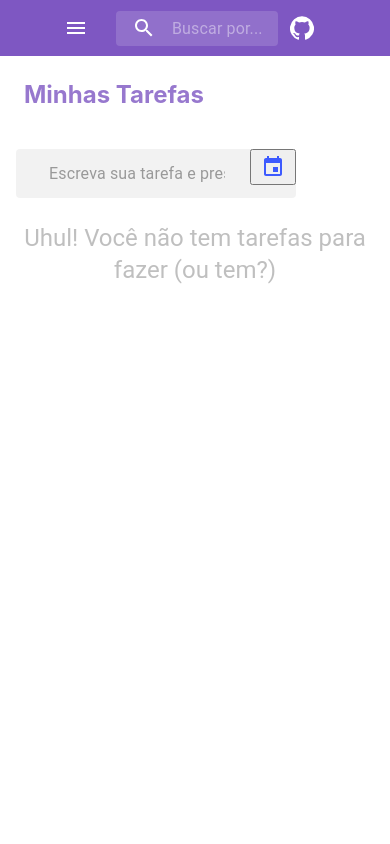
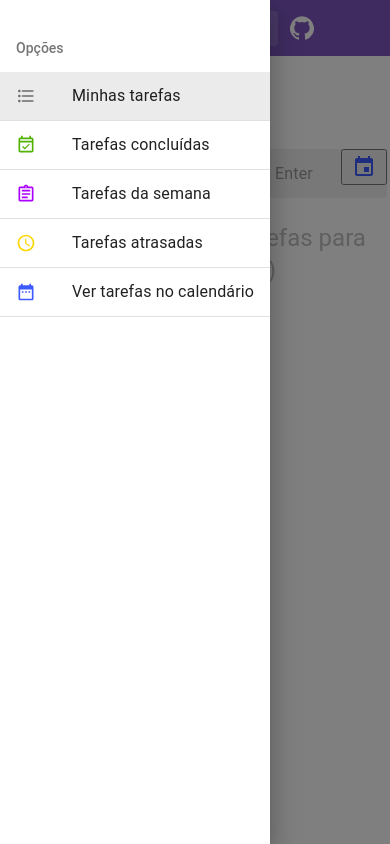
Before and after one commit to rafahsena/todo-list, a React (Create React App) app: page / in a window 390 px wide. Both pictures are taken after a click on the button 76 px from the left and 28 px from the top of the page. Built offline with nearby package versions, Linux system fonts and the light colour scheme.

Commit message:
fix CSS and made it more mobile friendly

```diff
--- /dev/null
+++ b/src/components/Sidebar/Sidebar.js
@@ -0,0 +1,15 @@
+import React from "react";
+import useStyles from "./styles";
+import Container from "@material-ui/core/Container";
+
+const Sidebar = props => {
+  const classes = useStyles();
+
+  return (
+    <Container disableGutters className={classes.sidebar}>
+      {props.children}
+    </Container>
+  );
+};
+
+export default Sidebar;
--- a/src/containers/App/App.js
+++ b/src/containers/App/App.js
@@ -1,14 +1,15 @@
 import React, { useState } from "react";
 import "./App.css";
 import Todos from "../Todos/Todos";
-import Header from "../../components/Header/Header";
+import Header from "../Header/Header";
 import { createMuiTheme, ThemeProvider } from "@material-ui/core/styles";
-import Sidebar from "../Sidebar/Sidebar";
+import Sidebar from "../../components/Sidebar/Sidebar";
 import Grid from "@material-ui/core/Grid";
 import Box from "@material-ui/core/Box";
 import indigo from "@material-ui/core/colors/indigo";
 import Hidden from "@material-ui/core/Hidden";
 import Calendar from "../../components/Calendar/Calendar";
+import OptionList from "../OptionsList/OptionsList";
 import InputBase from "@material-ui/core/InputBase";
 
 export default function App() {
@@ -41,7 +42,7 @@ export default function App() {
   return (
     <ThemeProvider theme={theme}>
       <Box className="wrapper" display="flex" flexDirection="column">
-        <Header>
+        <Header list={<OptionList filterTodos={filterTodos} />}>
           <InputBase
             placeholder="Buscar por..."
             inputProps={{
@@ -55,8 +56,10 @@ export default function App() {
           <Grid container>
             <Hidden smDown>
               <Grid item md={2}>
-                <Sidebar filterTodos={filterTodos}>
-                  <Calendar todos={todos} />
+                <Sidebar>
+                  <OptionList filterTodos={filterTodos}>
+                    <Calendar todos={todos} />
+                  </OptionList>
                 </Sidebar>
               </Grid>
             </Hidden>
--- a/src/components/Header/Header.js
+++ b/src/containers/Header/Header.js
@@ -1,4 +1,4 @@
-import React from "react";
+import React, { useState } from "react";
 import AppBar from "@material-ui/core/AppBar";
 import Toolbar from "@material-ui/core/Toolbar";
 import IconButton from "@material-ui/core/IconButton";
@@ -10,16 +10,24 @@ import SearchIcon from "@material-ui/icons/Search";
 import GitHubIcon from "@material-ui/icons/GitHub";
 import Badge from "@material-ui/core/Badge";
 import Link from "@material-ui/core/Link";
+import SwipeableDrawer from "@material-ui/core/SwipeableDrawer";
+import Hidden from "@material-ui/core/Hidden";
 
 const Header = props => {
   const classes = useStyles();
+  const [open, setOpen] = useState(false);
+
+  const toggleDrawer = bool => {
+    setOpen(bool);
+  };
 
   return (
     <div>
-      <AppBar position="static" elevation={0}>
+      <AppBar position="static" elevation={0} className={classes.appBar}>
         <Container maxWidth="xl">
           <Toolbar className={classes.header}>
             <IconButton
+              onClick={() => toggleDrawer(true)}
               edge="start"
               className={classes.menuButton}
               color="inherit"
@@ -57,6 +65,22 @@ const Header = props => {
           </Toolbar>
         </Container>
       </AppBar>
+      <Hidden mdUp>
+        <SwipeableDrawer
+          open={open}
+          onClose={() => toggleDrawer(false)}
+          anchor="left"
+          onOpen={() => toggleDrawer(true)}
+          disableGutters
+        >
+          <div
+            onClick={() => toggleDrawer(false)}
+            onKeyDown={() => toggleDrawer(false)}
+          >
+            {props.list}
+          </div>
+        </SwipeableDrawer>
+      </Hidden>
     </div>
   );
 };
--- a/src/components/Header/styles.js
+++ b/src/containers/Header/styles.js
@@ -5,6 +5,9 @@ const useStyles = makeStyles(theme => ({
     display: 'flex',
     justifyContent: 'space-between',
     margin: theme.spacing(0, 4),
+  },
+  appBar: {
+    zIndex: theme.zIndex.drawer + 1,
   },
   menuButton: {
     marginRight: theme.spacing(2),
--- a/src/containers/Sidebar/Sidebar.js
+++ b/src/containers/OptionsList/OptionsList.js
@@ -1,23 +1,27 @@
-import React, { useState } from "react";
+import React, {useState} from "react";
+import moment from "moment";
 import useStyles from "./styles";
-import moment from "moment";
-import Container from "@material-ui/core/Container";
 import List from "@material-ui/core/List";
 import ListItem from "@material-ui/core/ListItem";
 import ListSubheader from "@material-ui/core/ListSubheader";
 import ListItemText from "@material-ui/core/ListItemText";
 import ListItemIcon from "@material-ui/core/ListItemIcon";
-import EventAvailableIcon from '@material-ui/icons/EventAvailableOutlined';
+import EventAvailableIcon from "@material-ui/icons/EventAvailableOutlined";
 import DateRangeIcon from "@material-ui/icons/DateRange";
-import AssignmentOutlinedIcon from '@material-ui/icons/AssignmentOutlined';
-import FormatListBulletedOutlinedIcon from '@material-ui/icons/FormatListBulletedOutlined';
-import QueryBuilderOutlinedIcon from '@material-ui/icons/QueryBuilderOutlined';
+import AssignmentOutlinedIcon from "@material-ui/icons/AssignmentOutlined";
+import FormatListBulletedOutlinedIcon from "@material-ui/icons/FormatListBulletedOutlined";
+import QueryBuilderOutlinedIcon from "@material-ui/icons/QueryBuilderOutlined";
 import CalendarDialog from "../../components/Calendar/CalendarDialog";
 
-const Sidebar = props => {
+const OptionList = props => {
   const classes = useStyles();
   const [open, setOpen] = useState(false);
   const [selectedIndex, setSelectedIndex] = useState(0);
+
+  const handleClick = (index, callback) => {
+    setSelectedIndex(index);
+    props.filterTodos(callback);
+  };
 
   const closeCalendar = () => {
     setOpen(false);
@@ -26,18 +30,9 @@ const Sidebar = props => {
   const showCalendar = () => {
     setOpen(true);
   };
-
-  const handleClick = (index, callback) => {
-    setSelectedIndex(index);
-    props.filterTodos(callback);
-  }
-
   const notDone = todo => !todo.isDone;
   const done = todo => todo.isDone;
   const weekTasks = todo => {
-    if (todo.isDone) {
-      return false;
-    }
     const today = moment().startOf("day");
     const todoDate = moment(todo.date);
     const endDate = moment(today)
@@ -46,16 +41,13 @@ const Sidebar = props => {
     return todoDate.isBetween(today, endDate, null, "[]");
   };
   const overdue = todo => {
-    if (todo.isDone) {
-      return false;
-    }
     const today = moment().startOf("day");
     const todoDate = moment(todo.date);
     return todoDate.isBefore(today);
   };
 
   return (
-    <Container disableGutters className={classes.sidebar}>
+    <React.Fragment>
       <List
         component="nav"
         className={classes.root}
@@ -109,7 +101,10 @@ const Sidebar = props => {
           key="overdue"
         >
           <ListItemIcon>
-            <QueryBuilderOutlinedIcon fontSize="small" className={classes.overdue} />
+            <QueryBuilderOutlinedIcon
+              fontSize="small"
+              className={classes.overdue}
+            />
           </ListItemIcon>
           <ListItemText>Tarefas atrasadas</ListItemText>
         </ListItem>
@@ -123,8 +118,8 @@ const Sidebar = props => {
       <CalendarDialog open={open} closeCalendar={closeCalendar}>
         {props.children}
       </CalendarDialog>
-    </Container>
+    </React.Fragment>
   );
 };
 
-export default Sidebar;
+export default OptionList;
--- /dev/null
+++ b/src/containers/OptionsList/styles.js
@@ -0,0 +1,25 @@
+import { makeStyles } from "@material-ui/core/styles";
+
+const useStyles = makeStyles(theme => ({
+
+  title: {
+    margin: theme.spacing(3),
+    color: theme.palette.secondary.light,
+  },
+  done: {
+    color: "#52b202",
+  },
+  overdue: {
+    color: "#ffd600",
+  },
+  week: {
+    color: "#aa00ff"
+  },
+  root: {
+    width: "100%",
+    maxWidth: 360,
+    padding: theme.spacing(3, 0),
+  }
+}));
+
+export default useStyles;
--- a/src/containers/Todos/AddTodo/styles.js
+++ b/src/containers/Todos/AddTodo/styles.js
@@ -4,13 +4,11 @@ const useStyles = makeStyles(theme => ({
   addTodo: {
     position: "relative",
     margin: theme.spacing(2),
-    width: 280,
     display: "inline-flex",
+    justifySelf: "center",
     borderRadius: theme.shape.borderRadius,
     backgroundColor: fade(theme.palette.common.black, 0.05),
-    [theme.breakpoints.up("sm")]: {
-      width: "95%"
-    }
+    width: "95%"
   },
   inputRoot: {
     padding: theme.spacing(0.75, 2),
--- a/src/containers/Todos/Todo/Todo.js
+++ b/src/containers/Todos/Todo/Todo.js
@@ -1,4 +1,5 @@
 import React, { useState, useEffect } from "react";
+import useStyles from "./styles";
 import ListItem from "@material-ui/core/ListItem";
 import ListItemIcon from "@material-ui/core/ListItemIcon";
 import ListItemText from "@material-ui/core/ListItemText";
@@ -7,14 +8,23 @@ import ListItemSecondaryAction from "@material-ui/core/ListItemSecondaryAction";
 import IconButton from "@material-ui/core/IconButton";
 import DeleteIcon from "@material-ui/icons/Delete";
 import DeleteDialog from "../../../components/DeleteDialog/DeleteDialog";
+import SwipeableDrawer from "@material-ui/core/SwipeableDrawer";
+import Hidden from "@material-ui/core/Hidden";
 
 const Todo = props => {
+  const classes = useStyles();
+  const [drawerOpen, setDrawerOpen] = useState(false);
   const [dialogOpen, setDialogOpen] = useState(false);
   const [checked, setChecked] = useState(props.isDone);
 
   useEffect(() => {
     setChecked(props.isDone);
   }, [props]);
+
+  const toggleDrawer = bool => {
+    setDrawerOpen(bool);
+    props.handleTodoClick(props.id);
+  };
 
   const deleteButton = !props.isDone ? (
     <ListItemSecondaryAction onClick={() => setDialogOpen(true)}>
@@ -26,7 +36,14 @@ const Todo = props => {
 
   return (
     <React.Fragment>
-      <ListItem key={props.id} dense button divider disabled={props.isDone} onClick={() => props.handleTodoClick(props.id)} >
+      <ListItem
+        key={props.id}
+        dense
+        button
+        divider
+        disabled={props.isDone}
+        onClick={() => toggleDrawer(true)}
+      >
         <ListItemIcon>
           <Checkbox
             edge="start"
@@ -45,6 +62,23 @@ const Todo = props => {
         setDialogOpen={setDialogOpen}
         handleDelete={props.deleteTodo}
       ></DeleteDialog>
+      <Hidden mdUp>
+        <SwipeableDrawer
+          open={drawerOpen}
+          onClose={() => toggleDrawer(false)}
+          anchor="right"
+          onOpen={() => toggleDrawer(true)}
+          disableGutters
+          classes={{ paper: classes.editTodo }}
+        >
+          <div
+            onClick={() => toggleDrawer(false)}
+            onKeyDown={() => toggleDrawer(false)}
+          >
+            {props.children}
+          </div>
+        </SwipeableDrawer>
+      </Hidden>
     </React.Fragment>
   );
 };
--- /dev/null
+++ b/src/containers/Todos/Todo/styles.js
@@ -0,0 +1,9 @@
+import { makeStyles } from "@material-ui/core/styles";
+
+const useStyles = makeStyles(theme => ({
+  editTodo:{
+    backgroundColor: "rgba(0,0,0,.02)",
+  }
+}));
+
+export default useStyles;
--- a/src/containers/Todos/Todos.js
+++ b/src/containers/Todos/Todos.js
@@ -94,7 +94,9 @@ const Todos = props => {
           deleteTodo={deleteTodo}
           handleCheckbox={handleCheckbox}
           handleTodoClick={handleTodoClick}
-        />
+        >
+          <EditTodo {...selectedTodo} handleSubmit={handleEditTodoSubmit} />
+        </Todo>
       ))
     ) : (
       <Typography variant="h5" className={classes.empty}>
```
Also changed, not shown: src/components/Sidebar/styles.js (renamed from src/containers/Sidebar/styles.js).
